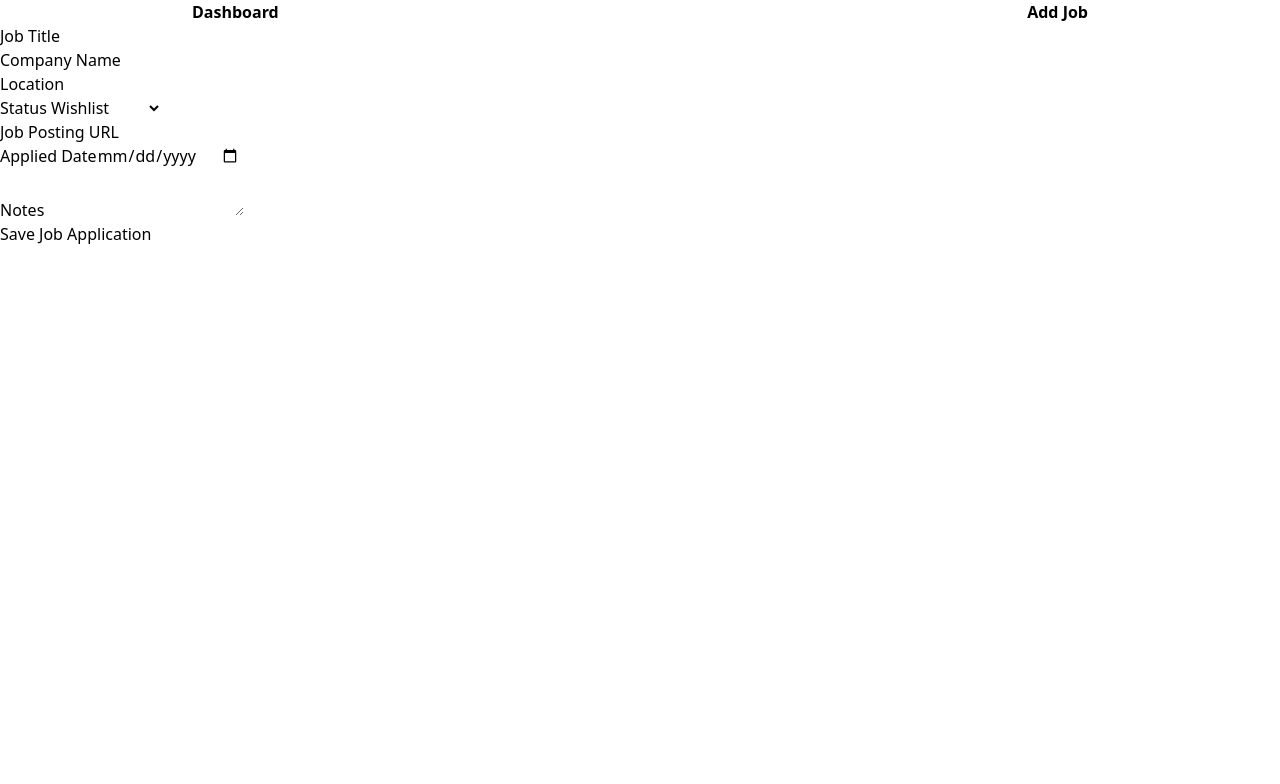
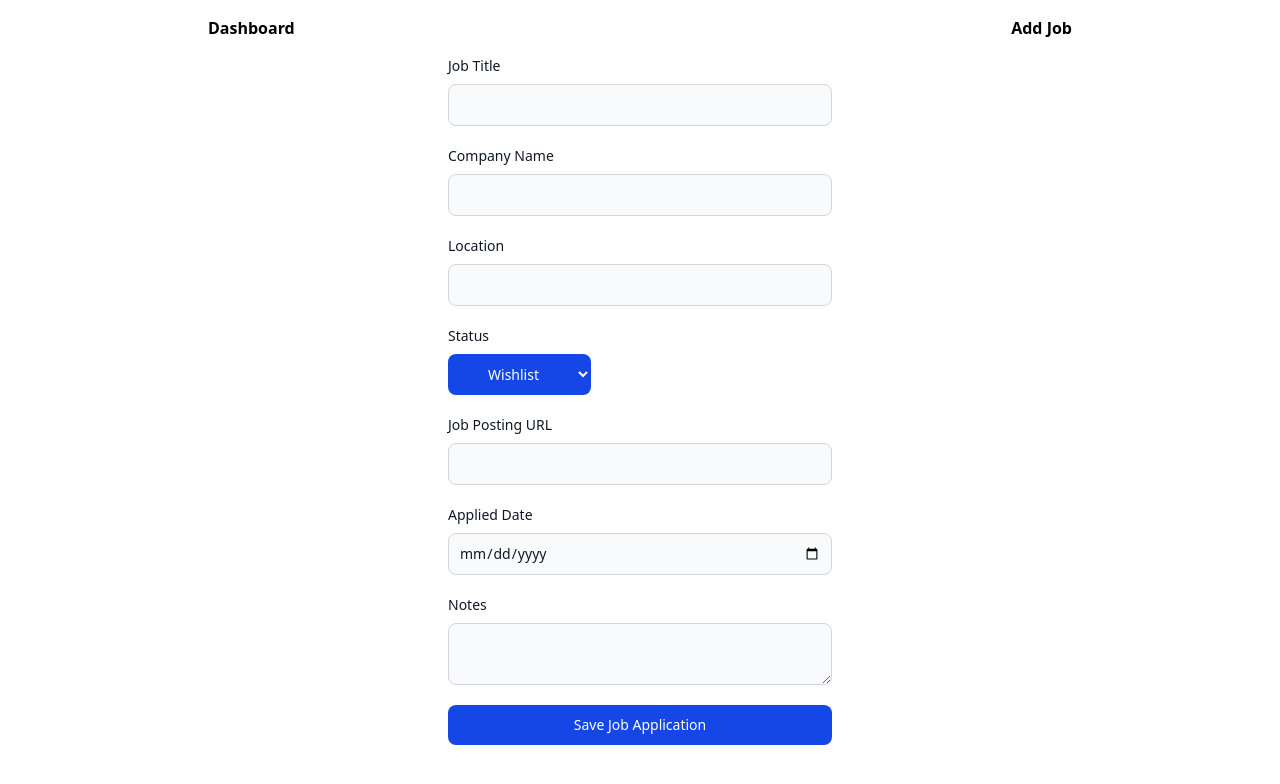
Before and after one commit to drewwdev/job-tracker, a React (Vite) app in the folder client/: page /new in a window 1280 px wide. Shown: the top 784 px of the page. Built offline with nearby package versions, Linux system fonts and the light colour scheme.

Commit message:
feat: enhance UI styling across components for improved user experience

```diff
--- a/client/src/components/Header.tsx
+++ b/client/src/components/Header.tsx
@@ -4,7 +4,7 @@ export default function Header() {
   return (
     <header className="">
       <nav className="">
-        <div className="max-w-4xl mx-auto flex justify-between items-center">
+        <div className="max-w-4xl mx-auto flex justify-between items-center p-4">
           <Link
             to="/"
             className="no-underline text-inherit hover:text-inherit font-bold">
--- a/client/src/components/JobApplicationDetail.tsx
+++ b/client/src/components/JobApplicationDetail.tsx
@@ -131,33 +131,34 @@ export default function JobApplicationDetail() {
           className="">
           Apply Changes
         </button>
-        <TagManager jobApplicationId={job.id} />
       </div>
     );
   }
 
   return (
-    <div className="">
-      <h1 className="">{job.job_title}</h1>
-      <p className="">{job.company_name}</p>
-      <p>Status: {job.application_status}</p>
-      <p>Location: {job.location}</p>
-      <p>URL: {job.job_posting_url}</p>
-      <p>Notes: {job.notes}</p>
+    <div className="h-full bg-white rounded-lg border border-gray-200 p-4 shadow-sm hover:shadow-md transition-all">
+      <h1 className="text-lg font-semibold text-gray-900">{job.job_title}</h1>
+      <p className="text-sm text-gray-700 py-2">{job.company_name}</p>
+      <p className="text-sm text-gray-700 py-2">
+        Status: {job.application_status}
+      </p>
+      <p className="text-sm text-gray-700 py-2">Location: {job.location}</p>
+      <p className="text-sm text-gray-700 py-2">URL: {job.job_posting_url}</p>
+      <p className="text-sm text-gray-700 py-2">Notes: {job.notes}</p>
 
-      <div className="">
+      <div className="text-sm text-gray-700 py-2">
         <button
           onClick={() => {
             setClickEdit(true);
           }}
-          className="">
+          className="p-2 bg-blue-500 text-white rounded">
           Edit
         </button>
         <button
           onClick={() => {
             handleDelete();
           }}
-          className="">
+          className="p-2 bg-red-500 text-white rounded ml-2">
           Delete
         </button>
       </div>
--- a/client/src/components/TagManager.tsx
+++ b/client/src/components/TagManager.tsx
@@ -31,6 +31,7 @@ export default function TagManager({ jobApplicationId }: TagManagerProps) {
 
   const handleAddTag = async () => {
     if (!newTag.trim()) return;
+
     try {
       await axios.post("http://localhost:3000/application-tags/by-name", {
         job_application_id: jobApplicationId,
@@ -74,29 +75,32 @@ export default function TagManager({ jobApplicationId }: TagManagerProps) {
 
   return (
     <div className="">
-      <h2 className="">Tags</h2>
+      <h2 className="text-lg font-bold mb-2">Tags</h2>
 
-      <div className="">
+      <div className="mb-4 flex items-center">
         <input
           type="text"
           placeholder="New tag"
           value={newTag}
           onChange={(e) => setNewTag(e.target.value)}
-          className=""
+          className="bg-gray-50 border border-gray-300 text-gray-900 text-sm rounded-lg focus:ring-blue-500 focus:border-blue-500 block p-2.5 dark:bg-gray-700 dark:border-gray-600 dark:placeholder-gray-400 dark:text-white dark:focus:ring-blue-500 dark:focus:border-blue-500"
         />
-        <button onClick={handleAddTag} className="">
+        <button
+          onClick={handleAddTag}
+          disabled={!newTag.trim()}
+          className=" ml-2 bg-blue-500 text-white px-4 py-2 rounded">
           Add
         </button>
       </div>
 
-      <div className="">
+      <div className="flex flex-col gap-2">
         {tags.map((tag) =>
           editingTagId === tag.id ? (
-            <div key={tag.id} className="">
+            <div key={tag.id} className="flex items-center gap-2">
               <input
                 value={editingTagValue}
                 onChange={(e) => setEditingTagValue(e.target.value)}
-                className=""
+                className=" border rounded px-2 py-1"
               />
               <button onClick={() => handleEditTag(tag.id)}>
                 <Check size={16} />
@@ -106,7 +110,7 @@ export default function TagManager({ jobApplicationId }: TagManagerProps) {
               </button>
             </div>
           ) : (
-            <div key={tag.id} className="">
+            <div key={tag.id} className="flex items-center gap-2">
               <span>{tag.name}</span>
               <button
                 onClick={() => {
--- a/client/src/pages/Dashboard.tsx
+++ b/client/src/pages/Dashboard.tsx
@@ -4,7 +4,7 @@ import JobApplicationList from "../components/JobApplicationList";
 export default function Dashboard() {
   return (
     <div className="">
-      <h1 className="">My Job Applications</h1>
+      <h1 className="p-4">My Job Applications</h1>
       <JobApplicationList />
     </div>
   );
--- a/client/src/pages/JobApplicationForm.tsx
+++ b/client/src/pages/JobApplicationForm.tsx
@@ -58,49 +58,59 @@ export default function JobApplicationForm() {
   };
 
   return (
-    <form onSubmit={handleSubmit} className="">
-      <div>
-        <label className="">Job Title</label>
+    <form onSubmit={handleSubmit} className="max-w-sm mx-auto">
+      <div className="mb-5">
+        <label
+          for="text"
+          className="block mb-2 text-sm font-medium text-gray-900 dark:text-white">
+          Job Title
+        </label>
         <input
           type="text"
           name="job_title"
           value={formData.job_title}
           onChange={handleChange}
-          className=""
+          className="bg-gray-50 border border-gray-300 text-gray-900 text-sm rounded-lg focus:ring-blue-500 focus:border-blue-500 block w-full p-2.5 dark:bg-gray-700 dark:border-gray-600 dark:placeholder-gray-400 dark:text-white dark:focus:ring-blue-500 dark:focus:border-blue-500"
           required
         />
       </div>
 
-      <div>
-        <label className="">Company Name</label>
+      <div className="mb-5">
+        <label className="block mb-2 text-sm font-medium text-gray-900 dark:text-white">
+          Company Name
+        </label>
         <input
           type="text"
           name="company_name"
           value={formData.company_name}
           onChange={handleChange}
-          className=""
+          className="bg-gray-50 border border-gray-300 text-gray-900 text-sm rounded-lg focus:ring-blue-500 focus:border-blue-500 block w-full p-2.5 dark:bg-gray-700 dark:border-gray-600 dark:placeholder-gray-400 dark:text-white dark:focus:ring-blue-500 dark:focus:border-blue-500"
           required
         />
       </div>
 
-      <div>
-        <label className="">Location</label>
+      <div className="mb-5">
+        <label className="block mb-2 text-sm font-medium text-gray-900 dark:text-white">
+          Location
+        </label>
         <input
           type="text"
           name="location"
           value={formData.location}
           onChange={handleChange}
-          className=""
+          className="bg-gray-50 border border-gray-300 text-gray-900 text-sm rounded-lg focus:ring-blue-500 focus:border-blue-500 block w-full p-2.5 dark:bg-gray-700 dark:border-gray-600 dark:placeholder-gray-400 dark:text-white dark:focus:ring-blue-500 dark:focus:border-blue-500"
         />
       </div>
 
-      <div>
-        <label className="">Status</label>
+      <div className="mb-5">
+        <label className="block mb-2 text-sm font-medium text-gray-900 dark:text-white">
+          Status
+        </label>
         <select
           name="application_status"
           value={formData.application_status}
           onChange={handleChange}
-          className="">
+          className="text-white bg-blue-700 hover:bg-blue-800 focus:ring-4 focus:outline-none focus:ring-blue-300 font-medium rounded-lg text-sm px-5 py-2.5 text-center inline-flex items-center dark:bg-blue-600 dark:hover:bg-blue-700 dark:focus:ring-blue-800">
           <option value="wishlist">Wishlist</option>
           <option value="applied">Applied</option>
           <option value="interviewing">Interviewing</option>
@@ -109,42 +119,50 @@ export default function JobApplicationForm() {
         </select>
       </div>
 
-      <div>
-        <label className="">Job Posting URL</label>
+      <div className="mb-5">
+        <label className="block mb-2 text-sm font-medium text-gray-900 dark:text-white">
+          Job Posting URL
+        </label>
         <input
           type="url"
           name="job_posting_url"
           value={formData.job_posting_url}
           onChange={handleChange}
-          className=""
+          className="bg-gray-50 border border-gray-300 text-gray-900 text-sm rounded-lg focus:ring-blue-500 focus:border-blue-500 block w-full p-2.5 dark:bg-gray-700 dark:border-gray-600 dark:placeholder-gray-400 dark:text-white dark:focus:ring-blue-500 dark:focus:border-blue-500"
         />
       </div>
 
-      <div>
-        <label className="">Applied Date</label>
+      <div className="mb-5">
+        <label className="block mb-2 text-sm font-medium text-gray-900 dark:text-white">
+          Applied Date
+        </label>
         <input
           type="date"
           name="applied_date"
           value={formData.applied_date}
           onChange={handleChange}
-          className=""
+          className="bg-gray-50 border border-gray-300 text-gray-900 text-sm rounded-lg focus:ring-blue-500 focus:border-blue-500 block w-full p-2.5 dark:bg-gray-700 dark:border-gray-600 dark:placeholder-gray-400 dark:text-white dark:focus:ring-blue-500 dark:focus:border-blue-500"
         />
       </div>
 
-      <div>
-        <label className="">Notes</label>
+      <div className="mb-5">
+        <label className="block mb-2 text-sm font-medium text-gray-900 dark:text-white">
+          Notes
+        </label>
         <textarea
           name="notes"
           value={formData.notes}
           onChange={handleChange}
-          className=""
+          className="bg-gray-50 border border-gray-300 text-gray-900 text-sm rounded-lg focus:ring-blue-500 focus:border-blue-500 block w-full p-2.5 dark:bg-gray-700 dark:border-gray-600 dark:placeholder-gray-400 dark:text-white dark:focus:ring-blue-500 dark:focus:border-blue-500"
         />
       </div>
 
       {error && <p className="">{error}</p>}
-      {success && <p className="">Application saved!</p>}
+      {success && <p className="py-4">Application saved!</p>}
 
-      <button type="submit" className="">
+      <button
+        type="submit"
+        className="text-white bg-blue-700 hover:bg-blue-800 focus:ring-4 focus:outline-none focus:ring-blue-300 font-medium rounded-lg text-sm w-full sm:w-auto px-5 py-2.5 text-center dark:bg-blue-600 dark:hover:bg-blue-700 dark:focus:ring-blue-800">
         Save Job Application
       </button>
     </form>
```
